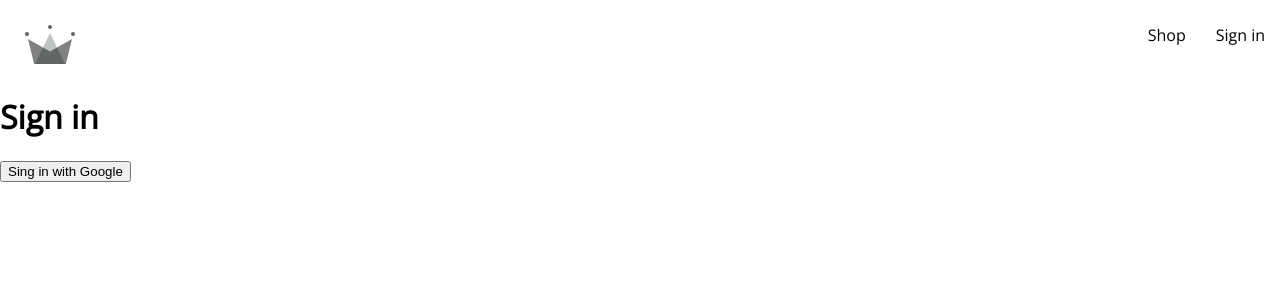
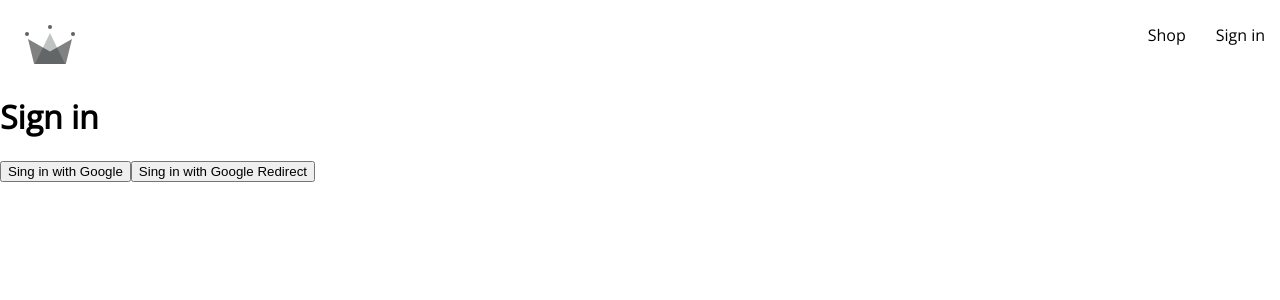
Before and after one commit to rgdmprmd/akira-clothing, a React (Create React App) app: page /sign-in in a window 1280 px wide. Shown: the top 300 px of the page. Built offline with nearby package versions, Linux system fonts and the light colour scheme.

Commit message:
Setup sign in with google redirect pt.1

```diff
--- a/src/routes/sign-in/sign-in.component.jsx
+++ b/src/routes/sign-in/sign-in.component.jsx
@@ -1,5 +1,6 @@
 import React from "react";
-import { signInWithGooglePopup, createUserDocument } from "../../utils/firebase/firebase.utils";
+import { getRedirectResult } from "firebase/auth";
+import { auth, signInWithGooglePopup, signInWithGoogleRedirect, createUserDocument } from "../../utils/firebase/firebase.utils";
 
 const SignIn = () => {
 	const logGoogleUser = async () => {
@@ -8,10 +9,16 @@ const SignIn = () => {
 		console.log(userDocRef);
 	};
 
+	const logGoogleUserRedirect = async () => {
+		const { user } = await signInWithGoogleRedirect();
+		console.log(user);
+	};
+
 	return (
 		<div>
 			<h1>Sign in</h1>
 			<button onClick={logGoogleUser}>Sing in with Google</button>
+			<button onClick={logGoogleUserRedirect}>Sing in with Google Redirect</button>
 		</div>
 	);
 };
--- a/src/utils/firebase/firebase.utils.js
+++ b/src/utils/firebase/firebase.utils.js
@@ -1,5 +1,5 @@
 import { initializeApp } from "firebase/app";
-import { getAuth, GoogleAuthProvider, signInWithPopup } from "firebase/auth";
+import { getAuth, GoogleAuthProvider, signInWithPopup, signInWithRedirect } from "firebase/auth";
 import { getFirestore, doc, getDoc, setDoc } from "firebase/firestore";
 
 // 1. INITIALIZE - Your web app's Firebase configuration
@@ -26,6 +26,7 @@ googleProvider.setCustomParameters({
 // 2. AUTH - Config the authentication
 export const auth = getAuth();
 export const signInWithGooglePopup = () => signInWithPopup(auth, googleProvider);
+export const signInWithGoogleRedirect = () => signInWithRedirect(auth, googleProvider);
 
 // 3. INITIALIZE DB - Initialize Firestore
 export const db = getFirestore();
```
